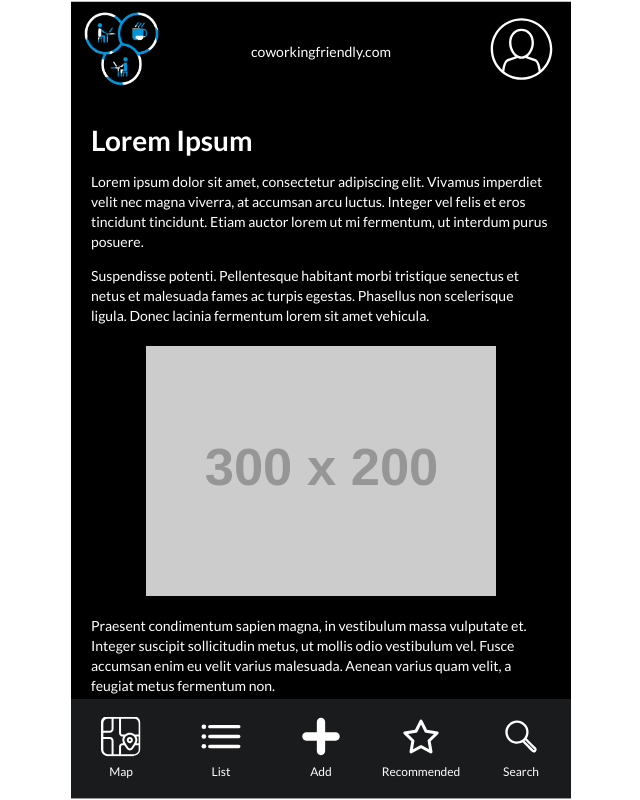
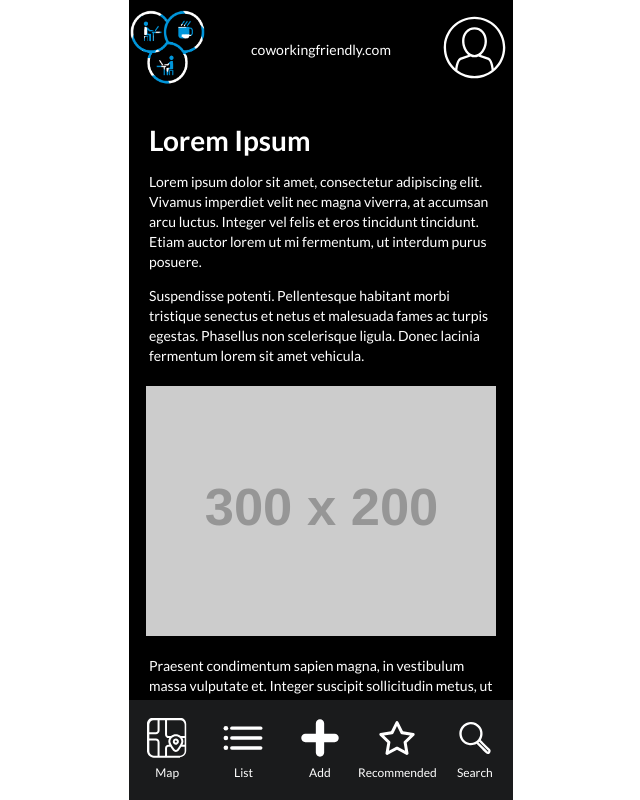
Before and after one commit to askeseler/confidingly, a React (Create React App) app in the folder frontend/: page / in a window 1280 px wide. Shown: the whole page, without its empty margins (319-959 px from the left). Built offline with nearby package versions, Linux system fonts and the light colour scheme.

Commit message:
scroll-content sizing3

```diff
--- a/frontend/src/Main.css
+++ b/frontend/src/Main.css
@@ -54,8 +54,8 @@
 
 
   .centered-div {
-    width: 500px;
-    height: calc(100vh - 3px);
+    width: calc(0.3 * 100vw);
+    height: 100%;
     overflow: hidden;
     background-color: lightgray; /* Just for visual reference */
     position: absolute;
```
